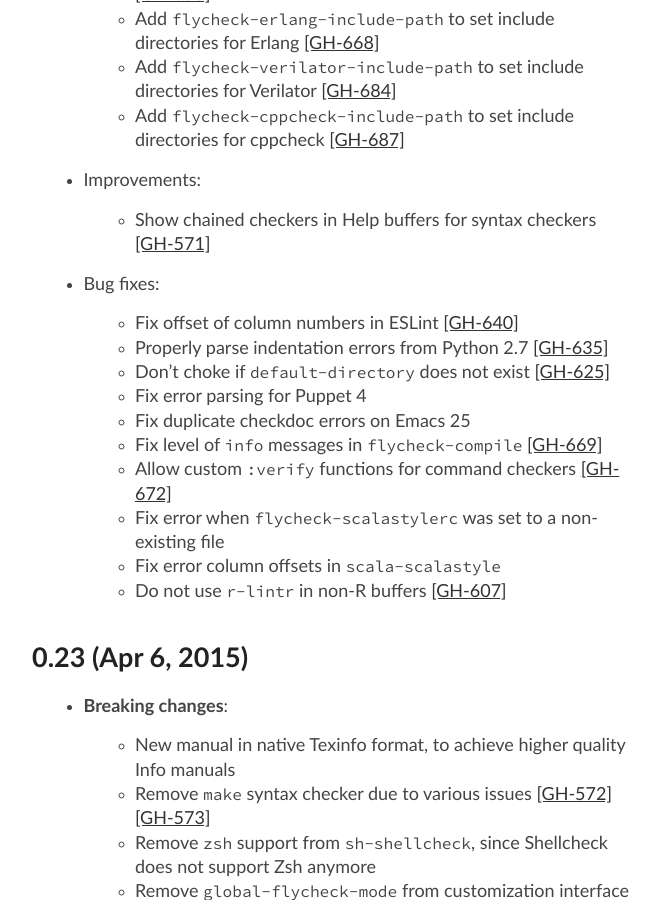
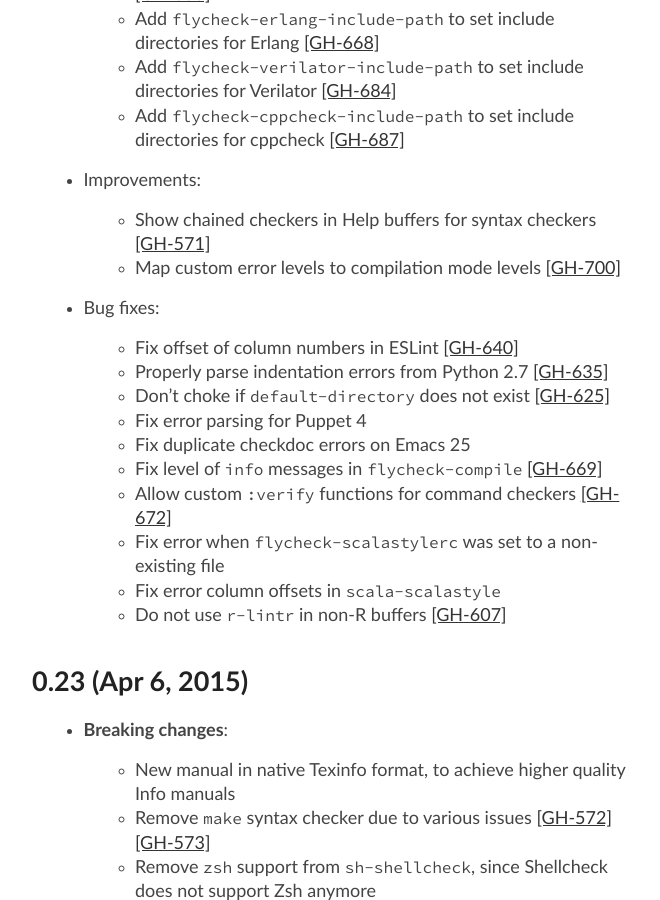
Before and after one commit to cmarqu/flycheck.github.io, a Jekyll site: the page built from changes.md, in a window 1280 px wide and 900 px high, scrolled down 654 px. Shown: the whole window, without its empty margins (258-918 px from the left). Built offline with Jekyll 4.4.1, drawn with Linux system fonts in a browser that asks for light colours.

Commit message:
Update manual from flycheck/flycheck@6dacf1a

```diff
--- a/_includes/changes.md
+++ b/_includes/changes.md
@@ -28,6 +28,7 @@ master (in development)
 - Improvements:
 
   - Show chained checkers in Help buffers for syntax checkers [[GH-571]](https://github.com/flycheck/flycheck/issues/571)
+  - Map custom error levels to compilation mode levels [[GH-700]](https://github.com/flycheck/flycheck/issues/700)
 
 - Bug fixes:
 
```
Also changed, not shown: _includes/credits.md (+1 -0 lines).
